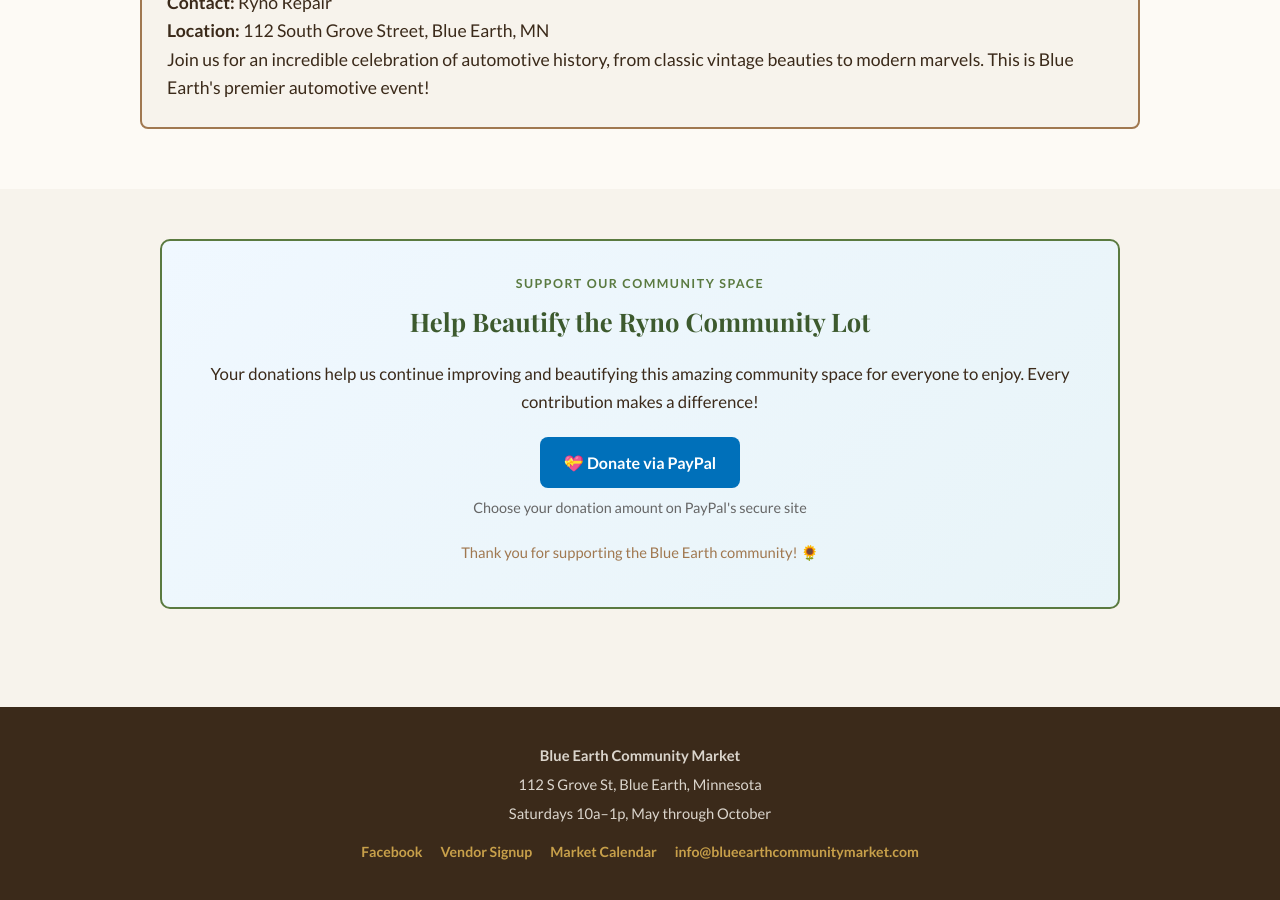
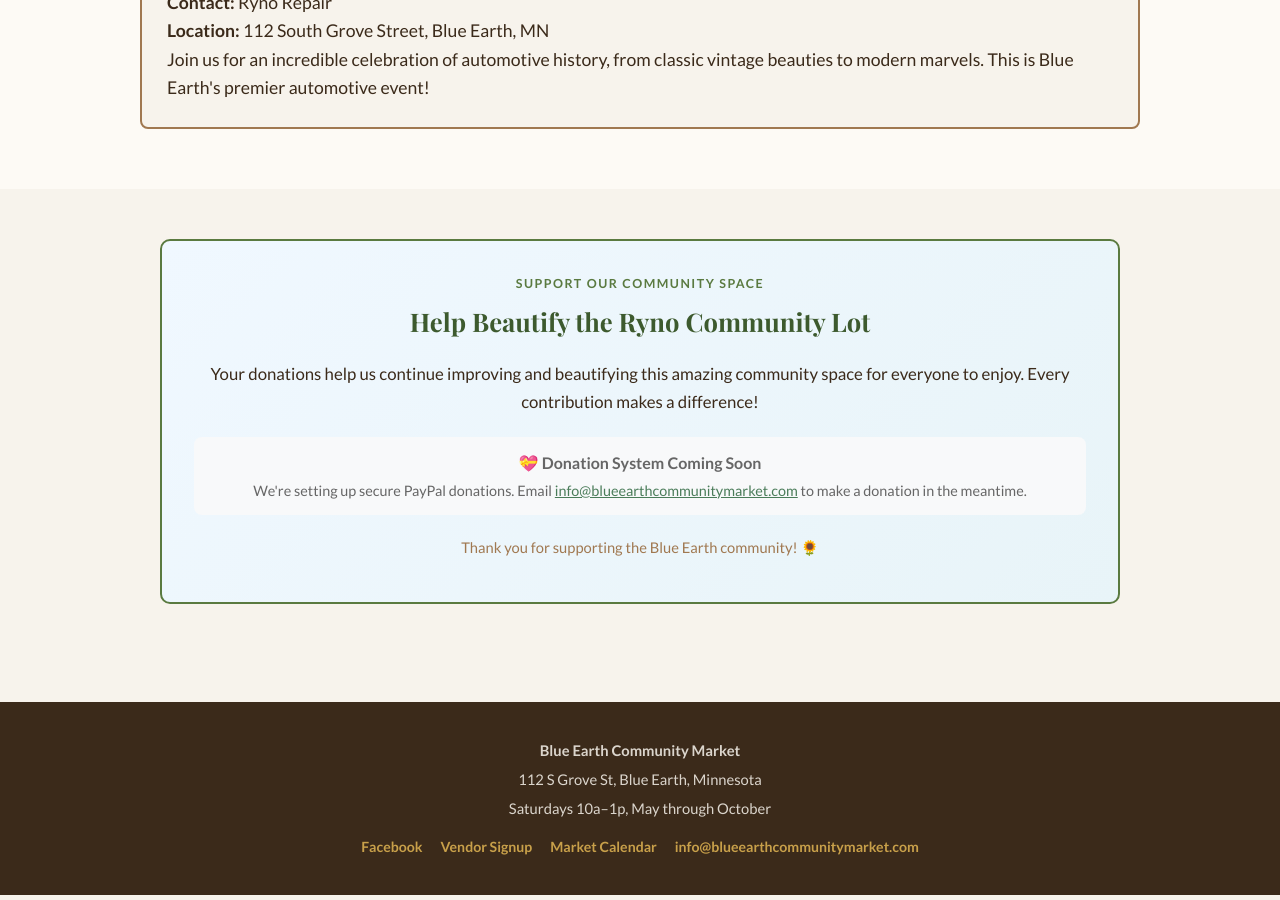
Before and after one commit to blueearthcommunitymarket/blueearthcommunitymarket.github.io, a Jekyll site: the page built from hi-way-motorfest/index.html, in a window 1280 px wide and 900 px high, scrolled down 1646 px. Built offline with Jekyll 4.4.1, drawn with Linux system fonts in a browser that asks for light colours; some web fonts are replaced.

Commit message:
Remove unverified PayPal.me link - await confirmed donation details
- paypal.me/rynorepair does not exist (assumption was incorrect)
- Replace with 'coming soon' message to prevent misdirected donations
- Provide email contact for donation requests until verified info received
- LESSON: Always verify external payment links before implementation

```diff
--- a/hi-way-motorfest/index.html
+++ b/hi-way-motorfest/index.html
@@ -224,10 +224,10 @@
 
         <!-- PayPal Donation Button -->
         <div style="margin: 20px 0;">
-            <a href="https://paypal.me/rynorepair" target="_blank" style="background-color: #0070ba; color: white; padding: 12px 24px; border-radius: 8px; text-decoration: none; font-weight: bold; display: inline-block;">
-                💝 Donate via PayPal
-            </a>
-            <p style="font-size: 0.9rem; color: #666; margin-top: 8px;">Choose your donation amount on PayPal's secure site</p>
+            <p style="background-color: #f8f9fa; padding: 12px; border-radius: 8px; text-align: center; color: #666;">
+                💝 <strong>Donation System Coming Soon</strong><br>
+                <span style="font-size: 0.9rem;">We're setting up secure PayPal donations. Email <a href="mailto:info@blueearthcommunitymarket.com" style="color: #4a7c59;">info@blueearthcommunitymarket.com</a> to make a donation in the meantime.</span>
+            </p>
         </div>
 
         <p style="margin-top: 16px; font-size: 0.92rem; color: var(--brown-light);">Thank you for supporting the Blue Earth community! 🌻</p>
```
Also changed, not shown: ryno-food-lot/index.html (+4 -4 lines), rynos-rockin-roll-in/index.html (+4 -4 lines).
